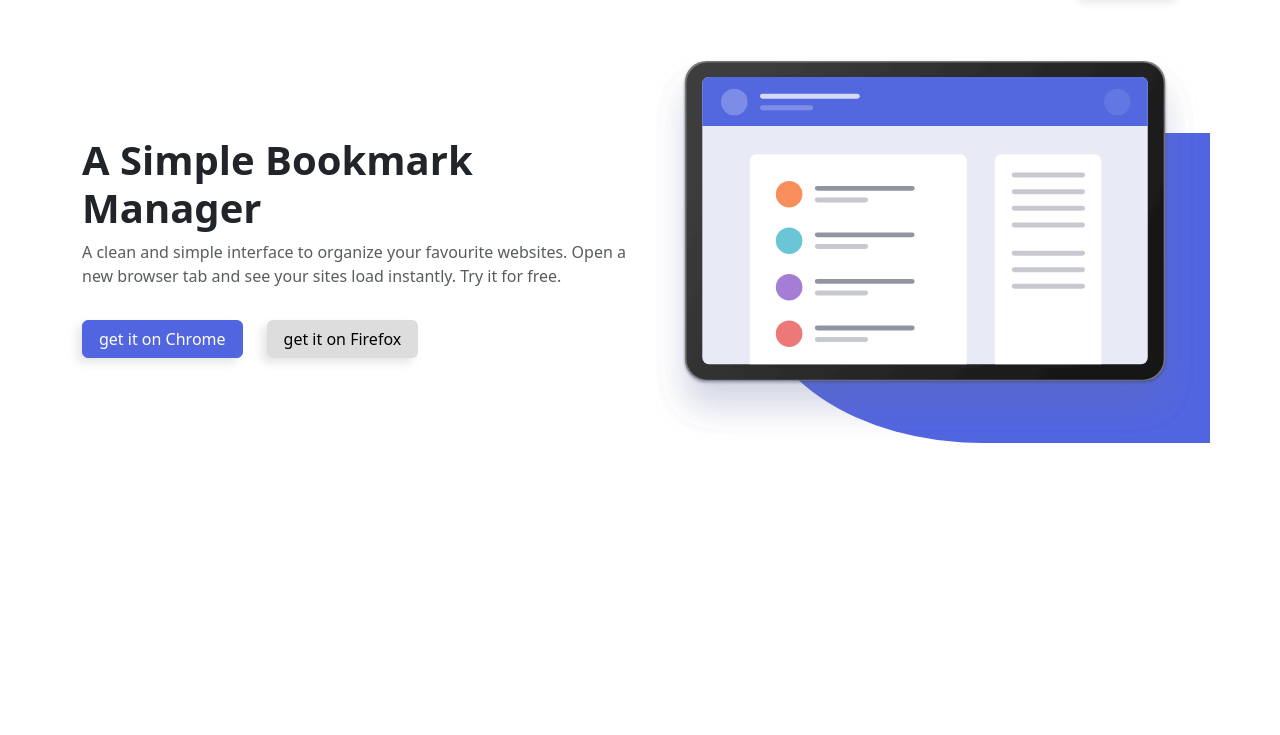
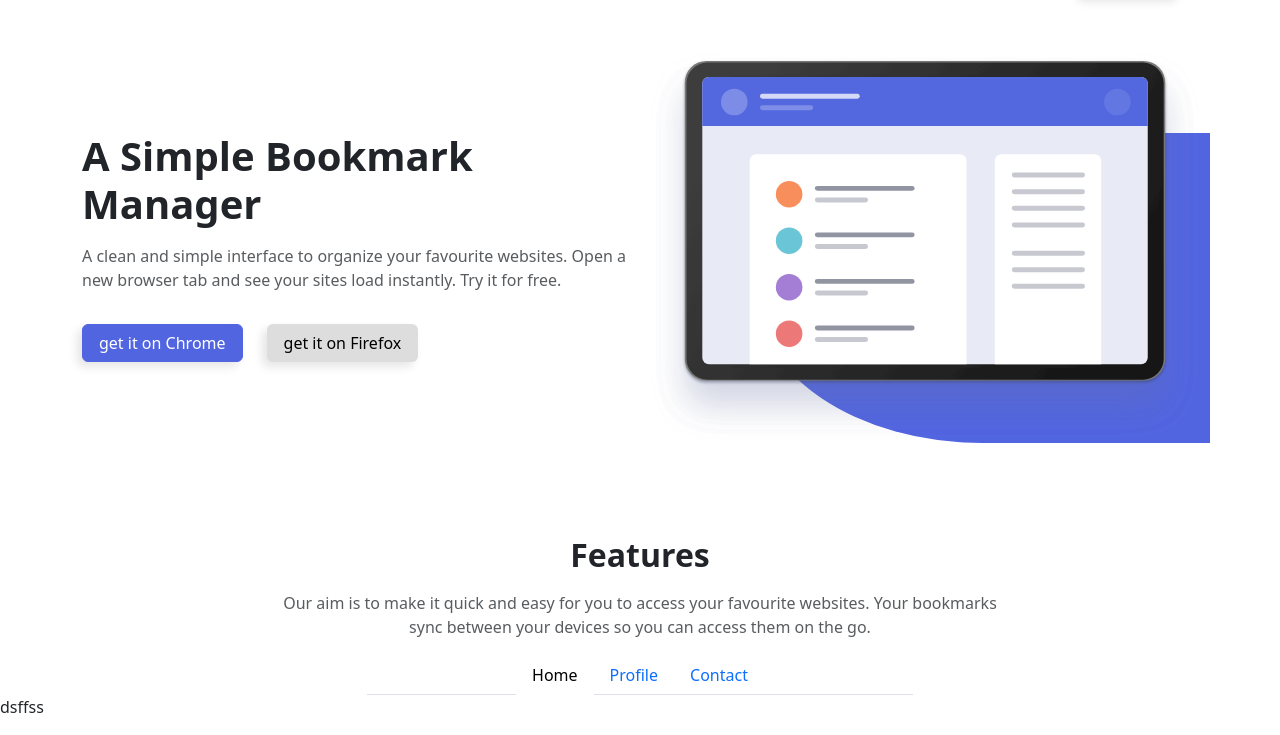
Before and after one commit to ivanetierra/Lliurament-1.2, a website: page index.html in a window 1280 px wide. Shown: the part 67-802 px from the top of the page. Drawn offline with nearby package versions, Linux system fonts and the light colour scheme.

Commit message:
starting features secction

```diff
--- a/index.html
+++ b/index.html
@@ -47,7 +47,7 @@
 
             </div>
             <div class="col-md-6 d-flex flex-column justify-content-center order-md-1 text-center text-md-start">
-                <h1 class="fw-bold">A Simple Bookmark Manager</h1>
+                <h1 class="fw-bold mb-3">A Simple Bookmark Manager</h1>
                 <p class="text-muted">A clean and simple interface to organize your favourite websites. Open a new browser tab and see your sites load instantly. Try it for free.</p>
                 <div class="mt-3 d-flex justify-content-center justify-content-md-start">
                     <a href="#" class="btn btn-primary me-4 px-3">get it on Chrome</a>
@@ -56,6 +56,41 @@
             </div>
         </div>
     </div>
+
+    <section class="container mt-16 mt-md-12">
+        <div class="row justify-content-center">
+            <div class="col-md-8 text-center">
+                <h2 class="fw-bold mb-3">Features</h2>
+                <p class="text-muted">Our aim is to make it quick and easy for you to access your favourite websites. Your bookmarks sync between your devices so you can access them on the go.</p>
+            </div>
+        </div>
+    </section>
+
+    <div class="container">
+        <div class="row justify-content-center">
+            <div class="col-lg-6">
+                <ul class="nav nav-tabs justify-content-center" id="myTab" role="tablist">
+                    <li class="nav-item" role="presentation">
+                        <button class="nav-link active border-0" id="home-tab" data-bs-toggle="tab" data-bs-target="#home-tab-pane" type="button" role="tab" aria-controls="home-tab-pane" aria-selected="true">Home</button>
+                    </li>
+                    <li class="nav-item" role="presentation">
+                        <button class="nav-link border-0" id="profile-tab" data-bs-toggle="tab" data-bs-target="#profile-tab-pane" type="button" role="tab" aria-controls="profile-tab-pane" aria-selected="false">Profile</button>
+                    </li>
+                    <li class="nav-item" role="presentation">
+                        <button class="nav-link border-0" id="contact-tab" data-bs-toggle="tab" data-bs-target="#contact-tab-pane" type="button" role="tab" aria-controls="contact-tab-pane" aria-selected="false">Contact</button>
+                    </li>
+                </ul>
+            </div>
+        </div>
+    </div>
+
+      <div class="tab-content" id="myTabContent">
+        <div class="tab-pane fade show active" id="home-tab-pane" role="tabpanel" aria-labelledby="home-tab" tabindex="0"><p>dsffss</p></div>
+        <div class="tab-pane fade" id="profile-tab-pane" role="tabpanel" aria-labelledby="profile-tab" tabindex="0"><p>cdjcfshfs</p></div>
+        <div class="tab-pane fade" id="contact-tab-pane" role="tabpanel" aria-labelledby="contact-tab" tabindex="0"><p>dgfgf</p></div>
+      </div>
+
+
 
 
 
--- a/styles.scss
+++ b/styles.scss
@@ -10,6 +10,17 @@
   "tertiary": $tertiary
 );
 
+@media (max-width: 767px) {
+  .mt-16 {
+      margin-top: 8rem;
+  }
+}
+
+@media (min-width: 768px) {
+  .mt-md-12 {
+      margin-top: 6rem;
+  }
+}
 .nav-link:hover {
   color: $secondary;
 }
@@ -77,3 +88,5 @@
     top: 60px;
   }
 }
+
+//tabs
```
Also changed, not shown: styles.css, 1 other file.
